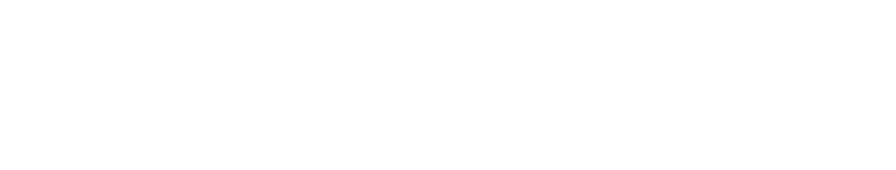
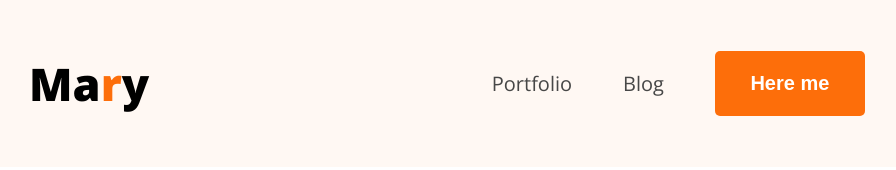
Before and after one commit to marufhasan755449-maker/hero-dev-code, a plain HTML site: page index.html in a window 1280 px wide. Shown: the whole page, without its empty margins (193-1089 px from the left). Drawn offline with nearby package versions, Linux system fonts and the light colour scheme.

Commit message:
my first decoretion

```diff
--- a/index.html
+++ b/index.html
@@ -4,9 +4,23 @@
     <meta charset="UTF-8">
     <meta name="viewport" content="width=device-width, initial-scale=1.0">
     <title>Maruf Hasan</title>
-
+<link rel="preconnect" href="https://fonts.googleapis.com">
+<link rel="preconnect" href="https://fonts.gstatic.com" crossorigin>
+<link href="https://fonts.googleapis.com/css2?family=Open+Sans:ital,wght@0,300..800;1,300..800&display=swap" rel="stylesheet">
+<link rel="stylesheet" href="style/portfolio.css">
 </head>
-<body>
-
+<body class="font-open-sans">
+  <header>
+    <nav>
+        <div class="logo">
+            <h2>Ma<span class="foot">r</span>y</h2>
+        </div>
+        <ul class="menu">
+            <li><a href="">Portfolio</a></li>
+            <li><a href="">Blog</a></li>
+            <li><button class="btn">Here me</button></li>
+        </ul>
+    </nav>
+  </header>
 </body>
 </html>
--- /dev/null
+++ b/style/portfolio.css
@@ -0,0 +1,53 @@
+*{
+  margin: 0;
+  padding: 0;
+  box-sizing: border-box;
+}
+
+.font-open-sans{
+  font-family: "Open Sans", sans-serif;
+  font-optical-sizing: auto;
+
+.logo h2{
+  font-size: 45px;
+  font-weight: 900;
+}
+ .foot{
+  color: #FD6E0A;
+ }
+}
+header{
+  background-color:#FFF8F3 ;
+  padding: 50px;
+}
+.menu{
+display: flex;
+list-style: none;
+gap: 51px;
+align-items: center;
+}
+nav{
+  width: 71%;
+  max-width: 1140px;
+  border: 1px solid #FFF8F3;
+  margin: 0 auto;
+  display: flex;
+  justify-content: space-between;
+  align-items: center;
+}
+.menu a{
+  font-size: 20px;
+  color: #474747;
+  text-decoration: none;
+
+}
+.btn{
+  background-color:#FD6E0A;
+  width: 150px;
+  height: 65px;
+  border: none;
+  border-radius: 5px;
+  font-size: 20px;
+  font-weight: bold;
+  color: white;
+}
```
